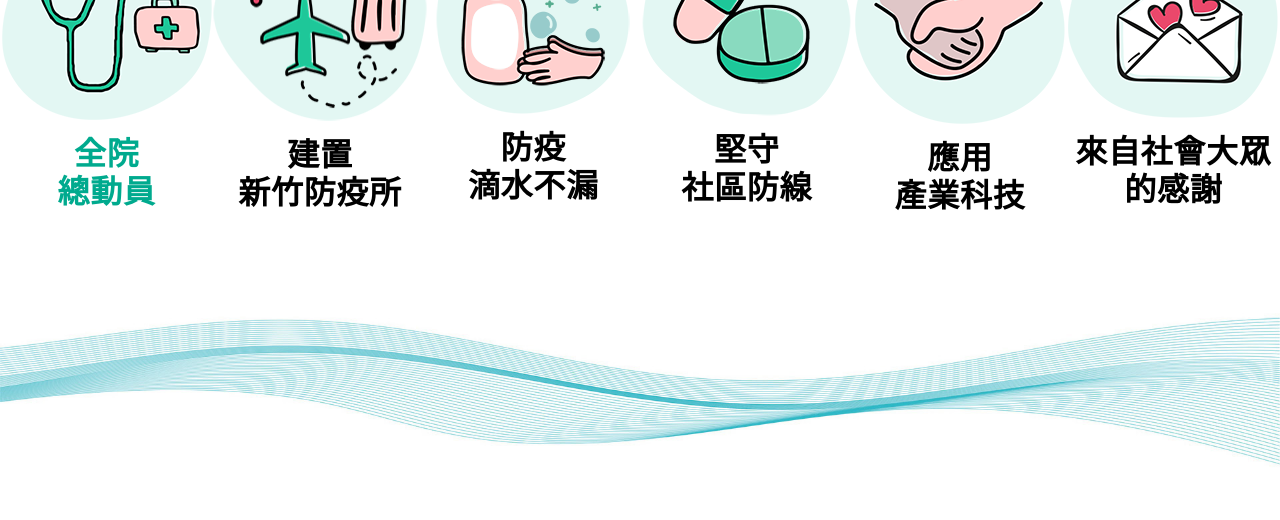
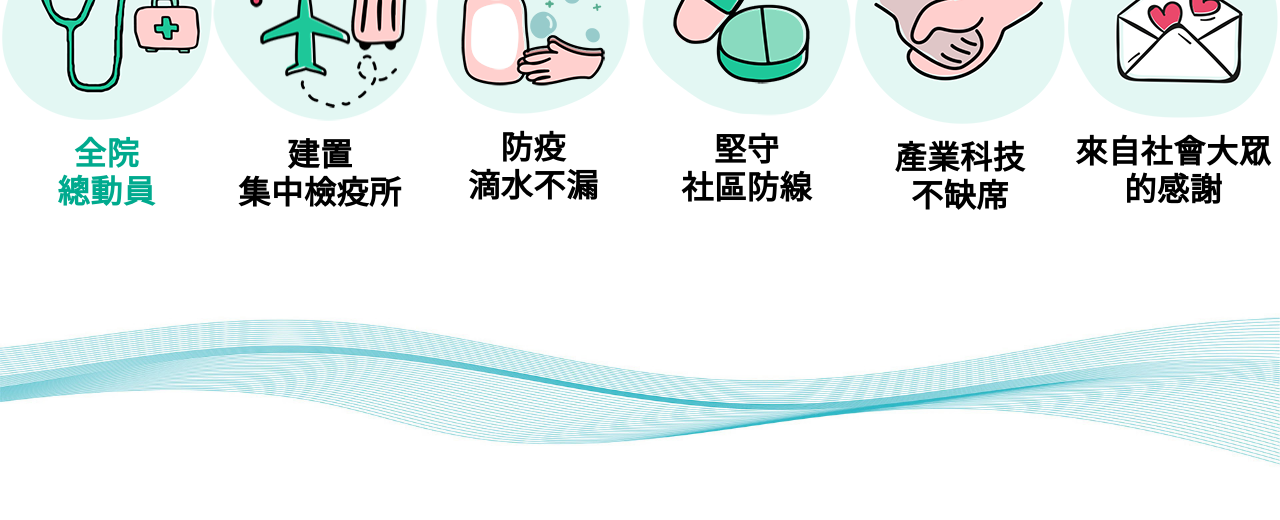
Before and after one commit to lukeliu/Archive, a plain HTML site: page anti_epidemic1.html in a window 1280 px wide. Shown: the part 5820-6340 px from the top of the page. Drawn offline with Linux system fonts and the light colour scheme; some packages are replaced by stand-ins of ours; a script that the page names is missing.

Commit message:
update title

```diff
--- a/anti_epidemic1.html
+++ b/anti_epidemic1.html
@@ -162,7 +162,7 @@
                         <div class="col-xl-2 col-md-6 text-center" data-aos="fade-up">
                             <a href="anti_epidemic5.html">
                                 <img class="img-fluid" src="images/anti_epidemic_icon5.png" alt="">
-                                <h3>建置<br>新竹防疫所</h3>
+                                <h3>建置<br>集中檢疫所</h3>
                             </a>
                         </div>
                         <div class="col-xl-2 col-md-6 text-center" data-aos="fade-up">
@@ -180,7 +180,7 @@
                         <div class="col-xl-2 col-md-6 text-center" data-aos="fade-up">
                             <a href="anti_epidemic4.html">
                                 <img class="img-fluid" src="images/anti_epidemic_icon4.png" alt="">
-                                <h3>應用<br>產業科技</h3>
+                                <h3>產業科技<br>不缺席</h3>
                             </a>
                         </div>
                         <div class="col-xl-2 col-md-6 text-center" data-aos="fade-up">
```
Also changed, not shown: anti_epidemic2.html (+2 -2 lines), anti_epidemic3.html (+2 -2 lines), anti_epidemic4.html (+1 -1 lines), anti_epidemic5.html (+1 -1 lines), anti_epidemic6.html (+2 -2 lines).
